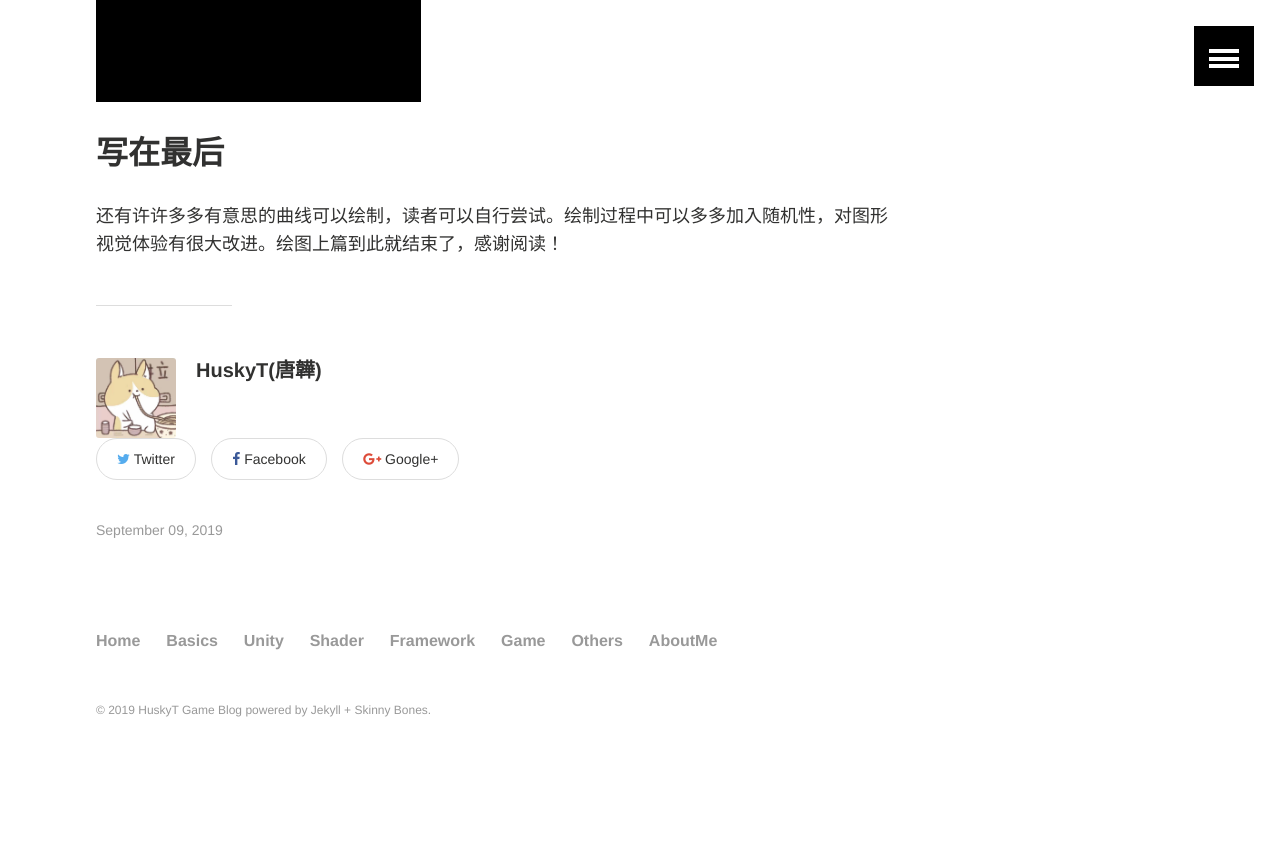
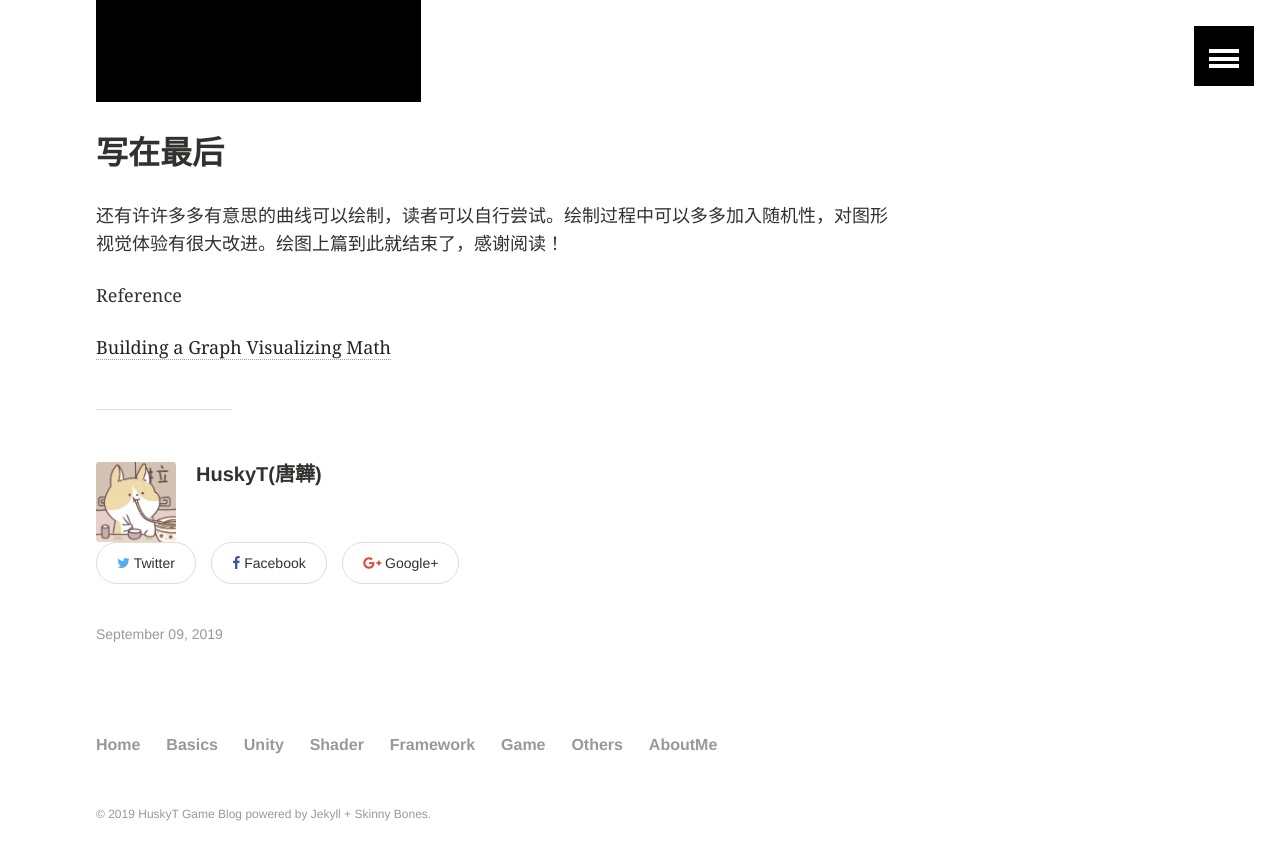
Before and after one commit to HuskyTGame/HuskyTGame.github.io, a Jekyll site: the page built from _posts/basics/2019-09-09-基础--绘图上篇.md, in a window 1280 px wide and 900 px high, scrolled down 14980 px. Shown: the top 860 px of the window. Built offline with Jekyll 4.4.1, drawn with Linux system fonts in a browser that asks for light colours; before the commit the page ends 15776 px from its top, so only the background shows below that.

Commit message:
Update 2019-09-09-基础--绘图上篇.md

```diff
--- a/_posts/basics/2019-09-09-基础--绘图上篇.md
+++ b/_posts/basics/2019-09-09-基础--绘图上篇.md
@@ -486,6 +486,12 @@ $$
 
 
 
+Reference
+
+[Building a Graph Visualizing Math](https://catlikecoding.com/unity/tutorials/basics/building-a-graph/)
+
+
+
 [^可以做得更好吗？]: 当然，在很多大型的项目中，我们一般不会进行拖拽，因为拖拽会让我们的项目和Unity之间耦合度增加，这是我们不愿看到的。但在此处，我们只是一个小案例，所以没有必要使用复杂的加载方式让我们的代码变得复杂，我们可以简单点、轻松点。
 [^平方的含义]: 从xy面上看我们一个面上有Resolution个Cube，同理从侧面，即yz面看，我们一个面也应该有Resolution个Cube，相乘即为平方。
 [^为什么需要图像更新方法]: 因为往后我们会拓展，使图像动起来。
```
